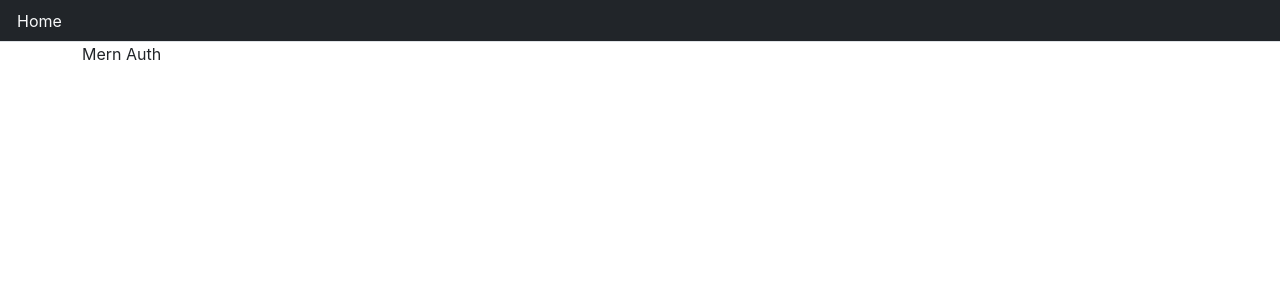
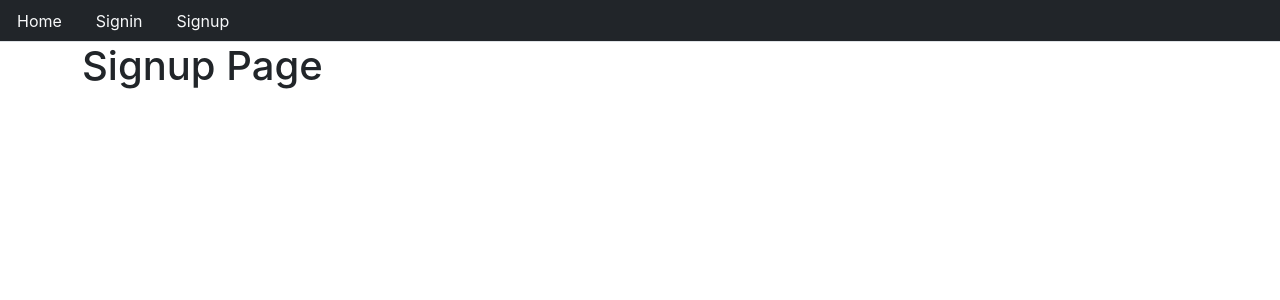
Before and after one commit to Awais512/MERN-STACK-Authentication, a React (Create React App) app in the folder frontend/: page /signup in a window 1280 px wide. Shown: the top 300 px of the page. Built offline with nearby package versions, Linux system fonts and the light colour scheme.

Commit message:
Setting up react router dom and initial pages

```diff
--- a/frontend/package.json
+++ b/frontend/package.json
@@ -8,6 +8,7 @@
     "@testing-library/user-event": "^12.6.0",
     "react": "^17.0.1",
     "react-dom": "^17.0.1",
+    "react-router-dom": "^5.2.0",
     "react-scripts": "4.0.1",
     "web-vitals": "^0.2.4"
   },
--- a/frontend/src/App.js
+++ b/frontend/src/App.js
@@ -1,8 +1,20 @@
 import React from 'react';
+import { Route, Switch } from 'react-router-dom';
+import Home from './pages/Home';
+import Signin from './pages/Signin';
+import Signup from './pages/Signup';
 import Layout from './shared/Layout';
 
 const App = () => {
-  return <Layout>Mern Auth</Layout>;
+  return (
+    <Layout>
+      <Switch>
+        <Route path='/' component={Home} exact />
+        <Route path='/signin' component={Signin} />
+        <Route path='/signup' component={Signup} />
+      </Switch>
+    </Layout>
+  );
 };
 
 export default App;
--- a/frontend/src/index.js
+++ b/frontend/src/index.js
@@ -2,10 +2,11 @@ import React from 'react';
 import ReactDOM from 'react-dom';
 import './index.css';
 import App from './App';
+import { BrowserRouter as Router } from 'react-router-dom';
 
 ReactDOM.render(
-  <React.StrictMode>
+  <Router>
     <App />
-  </React.StrictMode>,
+  </Router>,
   document.getElementById('root')
 );
--- /dev/null
+++ b/frontend/src/pages/Home.js
@@ -0,0 +1,12 @@
+import React from 'react';
+import Layout from '../shared/Layout';
+
+const Home = () => {
+  return (
+    <>
+      <h1>Home Page</h1>
+    </>
+  );
+};
+
+export default Home;
--- /dev/null
+++ b/frontend/src/pages/Signin.js
@@ -0,0 +1,11 @@
+import React from 'react';
+
+const Signin = () => {
+  return (
+    <div>
+      <h1>Sign in</h1>
+    </div>
+  );
+};
+
+export default Signin;
--- /dev/null
+++ b/frontend/src/pages/Signup.js
@@ -0,0 +1,11 @@
+import React from 'react';
+
+const Signup = () => {
+  return (
+    <div>
+      <h1>Signup Page</h1>
+    </div>
+  );
+};
+
+export default Signup;
--- a/frontend/src/shared/Navbar.js
+++ b/frontend/src/shared/Navbar.js
@@ -1,12 +1,23 @@
 import React from 'react';
+import { Link } from 'react-router-dom';
 
 const Navbar = () => {
   return (
     <ul className='nav nav-tabs bg-dark'>
       <li className='nav-item'>
-        <a href='/' className='text-light nav-link'>
+        <Link to='/' className='text-light nav-link'>
           Home
-        </a>
+        </Link>
+      </li>
+      <li className='nav-item float-right'>
+        <Link to='/signin' className='text-light nav-link'>
+          Signin
+        </Link>
+      </li>
+      <li className='nav-item float-right'>
+        <Link to='/signup' className='text-light nav-link'>
+          Signup
+        </Link>
       </li>
     </ul>
   );
```
Also changed, not shown: 2 other files (tests, documents, lock files or other folders).
